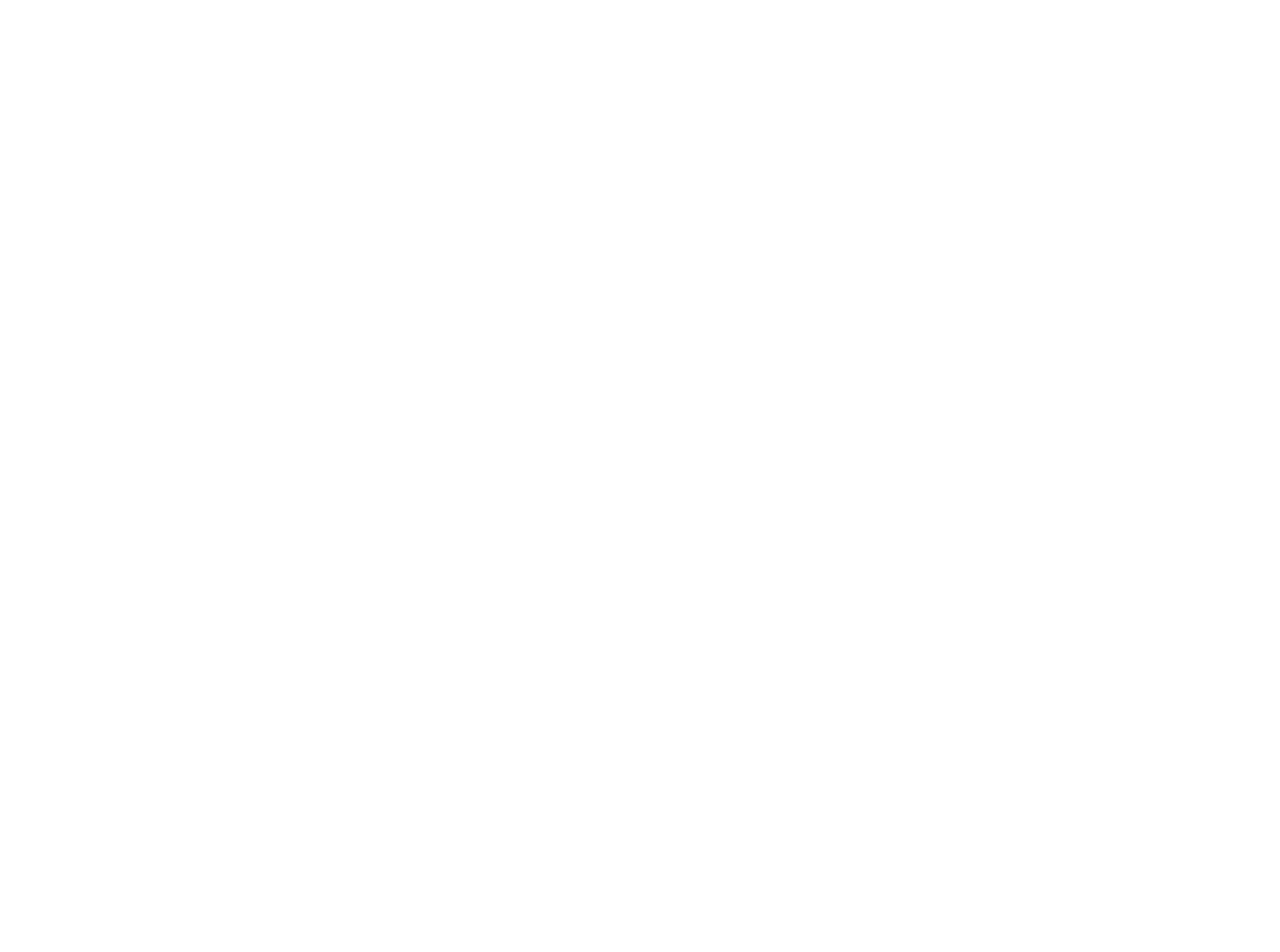
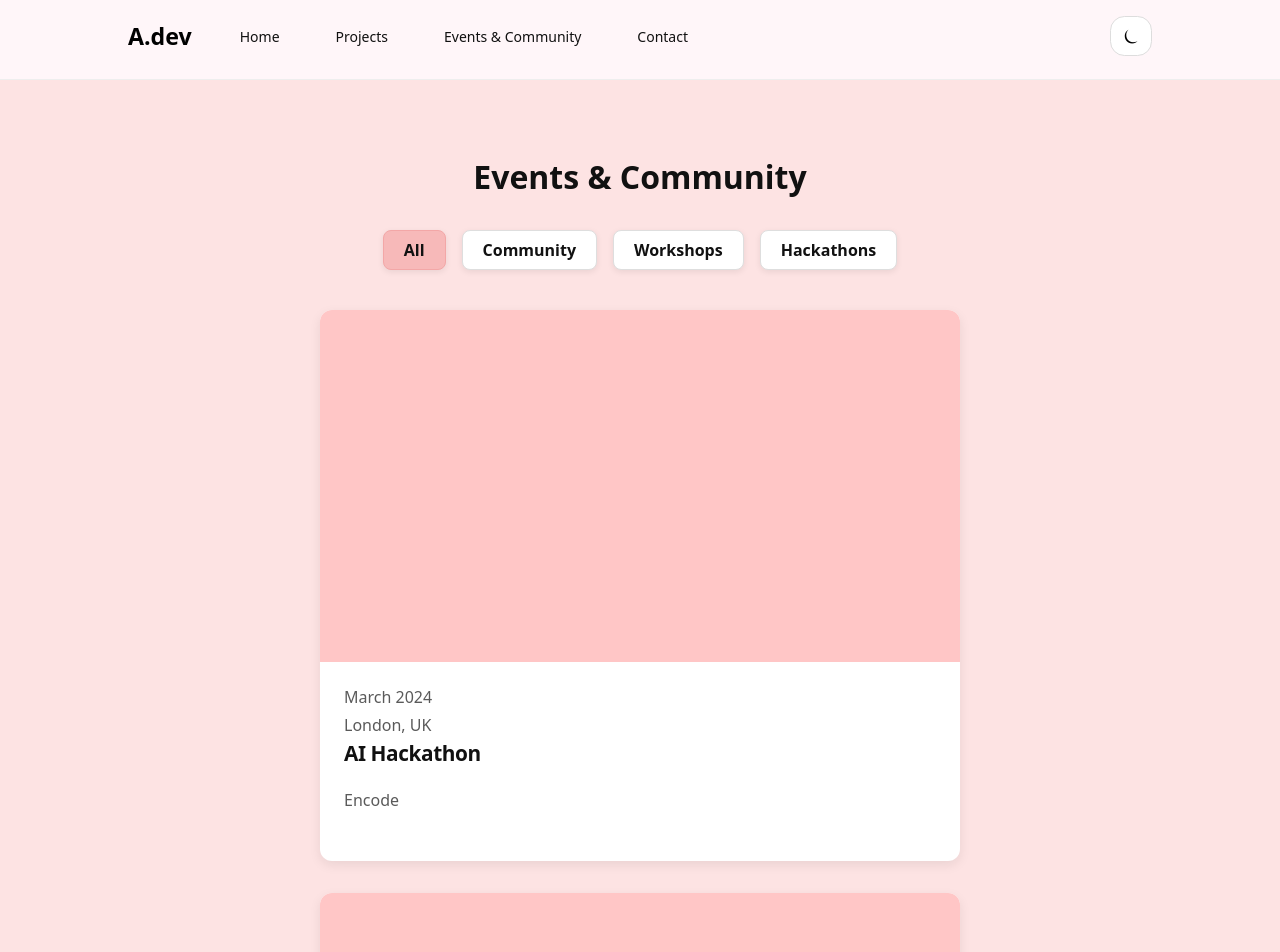
Before and after one commit to aimei60/portfolio, a React (Vite) app in the folder portfolio/: page /events in a window 1280 px wide. Before the commit this address had no page. Shown: the top 952 px of the page. Before the commit the page ends 800 px from the top, so only its background shows below. Built offline with nearby package versions, Linux system fonts and the light colour scheme.

Commit message:
Added my events page and styling and made some styling edits for my contact.css

```diff
--- a/portfolio/src/App.jsx
+++ b/portfolio/src/App.jsx
@@ -1,13 +1,15 @@
 import { BrowserRouter as Router, Routes, Route } from "react-router-dom";
 import Homepage from './pages/homepage';
 import Contact from './pages/contact';
+import Events from "./pages/events";
 
 function App() {
   return (
     <Router>
       <Routes>
         <Route path="/" element={<Homepage />} />
-        <Route path="/contact" element={<Contact />} />  {/* 👈 new route */}
+        <Route path="/contact" element={<Contact />} />
+        <Route path="/events" element={<Events />} />
       </Routes>
     </Router>
   );
--- a/portfolio/src/css/contact.css
+++ b/portfolio/src/css/contact.css
@@ -1,5 +1,5 @@
 .contact-container {
-  background-color: #fde3e3;
+  background-color: #ffe9e9;
   min-height: 100vh;
   display: flex;
   align-items: center;
--- /dev/null
+++ b/portfolio/src/css/events.css
@@ -0,0 +1,127 @@
+.events-and-community-container {
+  background-color: #fde3e3;
+  min-height: 100vh;
+  padding-block: 3rem;
+  padding-inline: 1.25rem;
+  display: flex;
+  flex-direction: column;
+  align-items: center;
+  color: #111;
+}
+
+.events-list {
+  width: 100%;
+  display: flex;
+  flex-direction: column;
+  align-items: center;
+}
+
+.events-title {
+  font-size: 2rem;
+  font-weight: 800;
+  text-align: center;
+  margin-bottom: 2rem;
+
+}
+
+.event-selector {
+  display: flex;
+  justify-content: center;
+  gap: 1rem;
+  margin-bottom: 2.5rem;
+  flex-wrap: wrap;
+}
+
+.event-selector div {
+  background: #fff;
+  border: 1px solid #dedede;
+  border-radius: 0.5rem;
+  padding: 0.5rem 1.25rem;
+  font-weight: 600;
+  cursor: pointer;
+  box-shadow: 0 0.125rem 0.4rem rgba(0, 0, 0, 0.08);
+  transition: all 0.2s ease;
+}
+
+.event-selector div:hover {
+  background: #ffdddd;
+  transform: translateY(-2px);
+}
+
+.event-selector .active {
+  background: #f7b9b9;
+  color: #111;
+  border-color: #f3a7a7;
+}
+
+.event-container {
+  background-color: #fff;
+  border-radius: 0.75rem;
+  box-shadow: 0 0.25rem 0.75rem rgba(0, 0, 0, 0.08);
+  margin-bottom: 2rem;
+  overflow: hidden;
+  max-width: 40rem;
+  width: 100%;
+  display: flex;
+  flex-direction: column;
+  align-items: center;
+  transition: transform 0.2s ease, box-shadow 0.2s ease;
+}
+
+.event-container:hover {
+  transform: translateY(-3px);
+  box-shadow: 0 0.4rem 1rem rgba(0, 0, 0, 0.12);
+}
+
+.photo {
+  width: 100%;
+  height: 22rem;
+  background: #ffc6c6;
+  background-size: cover;
+  background-position: center;
+}
+
+.description-container {
+  width: 100%;
+  padding: 1.5rem;
+  display: flex;
+  flex-direction: column;
+  gap: 0.4rem;
+  text-align: left;
+}
+
+.date,
+.location,
+.title,
+.organiser,
+.description {
+  font-size: 1rem;
+}
+
+.title {
+  font-size: 1.3rem;
+  font-weight: 700;
+  color: #111;
+}
+
+.date,
+.location,
+.organiser {
+  color: #5a5a5a;
+}
+
+.description {
+  color: #333;
+  margin-top: 0.5rem;
+  line-height: 1.5;
+}
+
+/*for smaller screens*/
+@media (max-width: 40rem) {
+  .contact-title {
+    font-size: 1.5rem;
+  }
+  .photo {
+    height: 12rem;
+  }
+}
--- /dev/null
+++ b/portfolio/src/pages/events.jsx
@@ -0,0 +1,137 @@
+import "../css/events.css"
+import Navbar from "../components/navbar";
+import Footer from "../components/footer";
+import { useState } from "react";
+
+function Events() {
+  const [activeCategory, setActiveCategory] = useState("All");
+
+  let showHackathon = false;
+  let showWorkshop = false;
+  let showCommunity = false;
+
+  if (activeCategory === "All") {
+    showHackathon = true;
+    showWorkshop = true;
+    showCommunity = true;
+  } else if (activeCategory === "Hackathons") {
+    showHackathon = true;
+  } else if (activeCategory === "Workshops") {
+    showWorkshop = true;
+  } else if (activeCategory === "Community") {
+    showCommunity = true;
+  }
+
+  let allActive = "";
+  let communityActive = "";
+  let workshopActive = "";
+  let hackathonActive = "";
+
+  if (activeCategory === "All") {
+    allActive = "active";
+  } else if (activeCategory === "Community") {
+    communityActive = "active";
+  } else if (activeCategory === "Workshops") {
+    workshopActive = "active";
+  } else if (activeCategory === "Hackathons") {
+    hackathonActive = "active";
+  }
+
+  let hackathonContent = null;
+  if (showHackathon) {
+    hackathonContent = (
+      <>
+        <div className="event-container">
+          <div className="photo"></div>
+          <div className="description-container">
+            <div className="date">March 2024</div>
+            <div className="location">London, UK</div>
+            <div className="title">AI Hackathon</div>
+            <div className="organiser">Encode</div>
+            <div className="description"></div>
+          </div>
+        </div>
+
+        <div className="event-container">
+          <div className="photo"></div>
+          <div className="description-container">
+            <div className="date">March 2025</div>
+            <div className="location">London, UK</div>
+            <div className="title">Quantum Curiosity: Creative Hackathon</div>
+            <div className="organiser">Urban MBA</div>
+            <div className="description"></div>
+          </div>
+        </div>
+      </>
+    );
+  }
+
+  let workshopContent = null;
+  if (showWorkshop) {
+    workshopContent = (
+      <>
+        <div className="event-container">
+          <div className="photo"></div>
+          <div className="description-container">
+            <div className="date">May 2025</div>
+            <div className="location">London, UK</div>
+            <div className="title">AI Essentials Workshop</div>
+            <div className="organiser">Urban MBA</div>
+            <div className="description"></div>
+          </div>
+        </div>
+
+        <div className="event-container">
+          <div className="photo"></div>
+          <div className="description-container">
+            <div className="date">July 2025</div>
+            <div className="location">London, UK</div>
+            <div className="title">Video & AI Workshop</div>
+            <div className="organiser">Urban MBA</div>
+            <div className="description"></div>
+          </div>
+        </div>
+      </>
+    );
+  }
+
+  let communityContent = null;
+  if (showCommunity) {
+    communityContent = (
+      <div className="event-container">
+        <div className="photo"></div>
+        <div className="description-container">
+          <div className="date">Monthly</div>
+          <div className="location">Canterbury / Folkestone, Kent</div>
+          <div className="title">CodeHarbour</div>
+          <div className="organiser">Alex C.</div>
+          <div className="description"></div>
+        </div>
+      </div>
+    );
+  }
+
+  return (
+    <>
+      <Navbar />
+      <div className="events-and-community-container">
+        <h2 className="events-title">Events & Community</h2>
+        <div className="event-selector">
+          <div className={allActive} onClick={() => setActiveCategory("All")}>All</div>
+          <div className={communityActive} onClick={() => setActiveCategory("Community")}>Community</div>
+          <div className={workshopActive} onClick={() => setActiveCategory("Workshops")}>Workshops</div>
+          <div className={hackathonActive} onClick={() => setActiveCategory("Hackathons")}>Hackathons</div>
+        </div>
+
+        <div className="events-list">
+          {hackathonContent}
+          {workshopContent}
+          {communityContent}
+        </div>
+      </div>
+      <Footer />
+    </>
+  );
+}
+
+export default Events;
```
